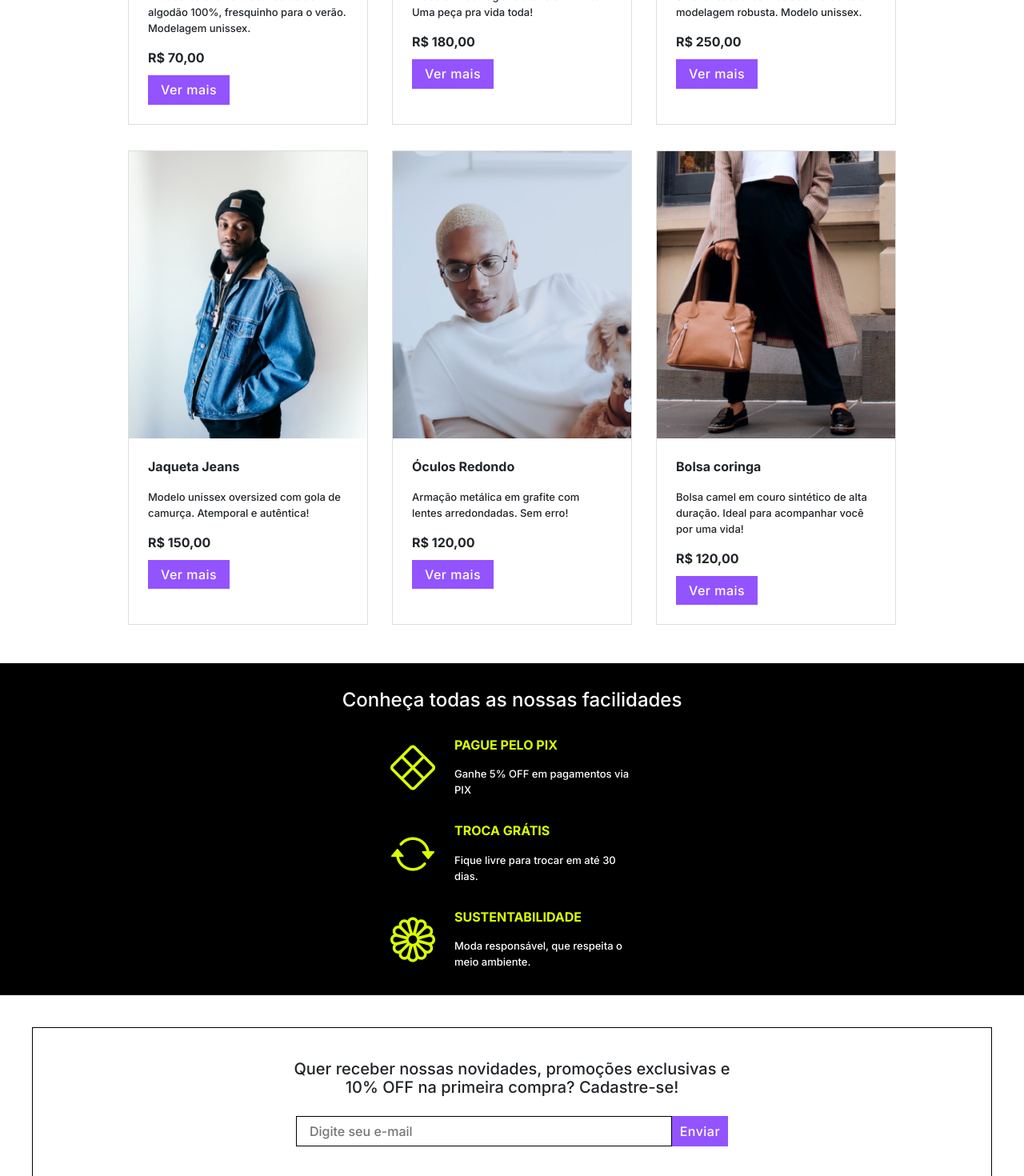
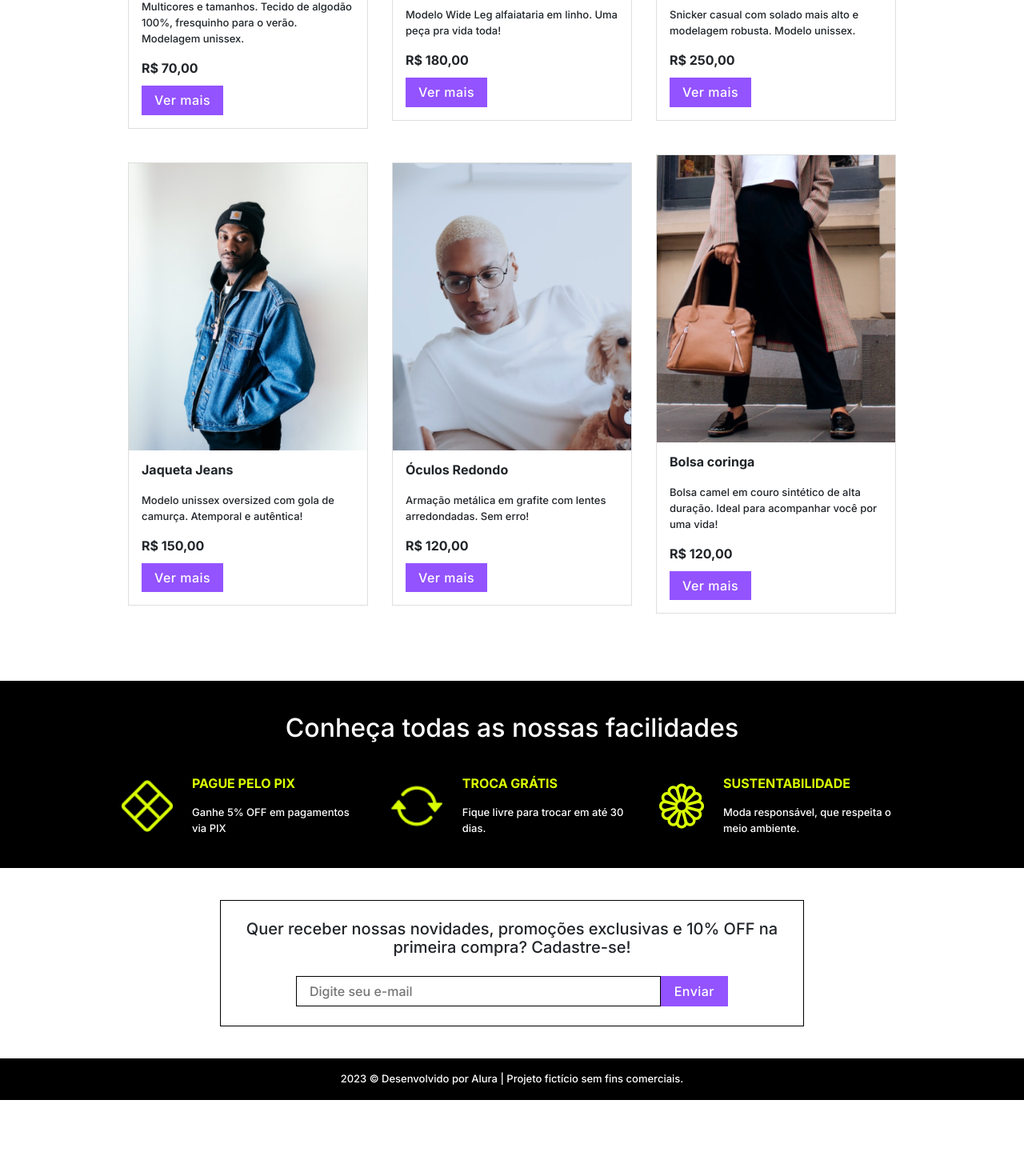
Before and after one commit to Rubendvb/meteora-alura, a React (Vite) app: page / in a window 1280 px wide. Shown: the part 1330-2800 px from the top of the page at 80% size. After the commit the page ends 2705 px from the top, so only its background shows below. Built offline with nearby package versions, Linux system fonts and the light colour scheme.

Commit message:
ajustando desktop

```diff
--- a/src/assets/styles/scss/App.scss
+++ b/src/assets/styles/scss/App.scss
@@ -8,5 +8,6 @@
     color: v.$white;
     font-size: 0.813rem;
     padding: 1rem 1.5rem;
+    margin: 0;
   }
 }
--- a/src/assets/styles/scss/Categories.scss
+++ b/src/assets/styles/scss/Categories.scss
@@ -3,7 +3,7 @@
 
 .categories {
   padding: 1.5rem 1.7rem 3rem;
-  max-width: 94rem;
+  max-width: 90rem;
   margin: 0 auto;
 
   @media only screen and (min-width: 768px) {
@@ -22,9 +22,12 @@
   font-size: 1.75rem;
   font-weight: 500;
 
+  @media only screen and (min-width: 768px) {
+    margin: 0 0 2rem;
+  }
+
   @media only screen and (min-width: 1024px) {
     font-size: 2rem;
-    margin: 0 0 2rem;
   }
 }
 
@@ -39,7 +42,7 @@
     gap: 1.5rem 1.875rem;
   }
 
-  @media only screen and (min-width: 768px) {
+  @media only screen and (min-width: 1024px) {
     display: flex;
     justify-content: space-between;
   }
--- a/src/assets/styles/scss/Facilities.scss
+++ b/src/assets/styles/scss/Facilities.scss
@@ -7,27 +7,57 @@
   flex-direction: column;
   align-items: center;
 
+  & > div {
+    max-width: 90rem;
+  }
+
+  @media only screen and (min-width: 1024px) {
+    padding: 2.5rem;
+  }
+
   &__title {
     text-align: center;
     color: v.$white;
     font-size: 1.5rem;
     font-weight: 500;
     margin: 0 0 2rem;
+
+    @media only screen and (min-width: 768px) {
+      font-size: 2rem;
+    }
+
+    @media only screen and (min-width: 1024px) {
+      margin: 0 0 2.5rem;
+    }
   }
 
   &__content {
     display: flex;
     flex-direction: column;
+    justify-content: center;
     gap: 2rem;
 
     @media only screen and (min-width: 768px) {
       width: 19rem;
     }
 
+    @media only screen and (min-width: 1024px) {
+      flex-direction: row;
+      width: 100%;
+      justify-content: space-evenly;
+    }
+
     &__container {
       display: flex;
       align-items: center;
       gap: 1.5rem;
+      max-width: 304px;
+
+      &__img {
+        @media only screen and (min-width: 1024px) {
+          width: 72px;
+        }
+      }
 
       &__div {
         display: flex;
--- a/src/assets/styles/scss/Header.scss
+++ b/src/assets/styles/scss/Header.scss
@@ -10,7 +10,7 @@
     flex-direction: row;
     align-items: center;
     justify-content: space-between;
-    max-width: 94rem;
+    max-width: 90rem;
     margin: 0 auto;
 
     @media only screen and (min-width: 768px) {
--- a/src/assets/styles/scss/Newsletter.scss
+++ b/src/assets/styles/scss/Newsletter.scss
@@ -3,7 +3,7 @@
 
 .newsletter {
   padding: 1.813rem;
-  max-width: 96rem;
+  max-width: 90rem;
   margin: 0 auto;
 
   @media only screen and (min-width: 768px) {
@@ -22,6 +22,12 @@
     padding: 2.5rem;
   }
 
+  @media only screen and (min-width: 1024px) {
+    max-width: 45.625rem;
+    margin: 0 auto;
+    padding: 1.5rem 0;
+  }
+
   &-text {
     text-align: center;
     color: v.$black-title;
@@ -32,6 +38,10 @@
       font-size: 1.25rem;
       max-width: 35.625rem;
       margin: 0 0 1.5rem;
+    }
+
+    @media only screen and (min-width: 1024px) {
+      max-width: 100%;
     }
   }
 
@@ -50,6 +60,7 @@
       width: 100%;
       border: 1px solid v.$black;
       padding: 0.5rem 1rem;
+      outline: none;
     }
 
     &-btn {
@@ -60,6 +71,10 @@
         500,
         0.457px
       );
+
+      @media only screen and (min-width: 768px) {
+        padding: 0.563rem 1rem;
+      }
     }
   }
 }
--- a/src/assets/styles/scss/Products.scss
+++ b/src/assets/styles/scss/Products.scss
@@ -3,16 +3,18 @@
 
 .products {
   padding: 1.5rem 1.7rem 3rem;
-  max-width: 96rem;
+  max-width: 90rem;
   margin: 0 auto;
 
   @media only screen and (min-width: 768px) {
     padding-top: 0;
   }
 
-  @media only screen and (min-width: 768px) {
-    padding-left: 10rem;
-    padding-right: 10rem;
+  @media only screen and (min-width: 1024px) {
+    // padding-left: 10rem;
+    // padding-right: 10rem;
+    // padding-bottom: 5.25rem;
+    padding: 1.5rem 10rem 5.25rem;
   }
 }
 
@@ -36,6 +38,7 @@
   display: flex;
   flex-direction: column;
   gap: 1.875rem;
+  align-items: center;
 
   @media only screen and (min-width: 768px) {
     display: grid;
@@ -43,12 +46,13 @@
     gap: 2rem 1.875rem;
   }
 
-  @media only screen and (min-width: 768px) {
+  @media only screen and (min-width: 1024px) {
     grid-template-columns: repeat(3, 1fr);
   }
 
   &__card {
     border: 1px solid rgba(0, 0, 0, 0.13);
+    max-width: 21.875rem;
 
     &-img {
       width: 100%;
@@ -76,6 +80,10 @@
       display: flex;
       flex-direction: column;
       align-items: start;
+
+      @media only screen and (min-width: 768px) {
+        padding: 0.813rem 1rem 1rem;
+      }
     }
 
     &-title {
@@ -92,6 +100,7 @@
       line-height: 20px;
       text-align: start;
       margin: 0 0 1rem;
+      font-weight: 400;
     }
 
     &-span {
--- a/src/components/Facilities.tsx
+++ b/src/components/Facilities.tsx
@@ -1,4 +1,4 @@
-import Diamont from "../assets/images/Mobile/Ícones/x-diamond.png";
+import Diamond from "../assets/images/Mobile/Ícones/x-diamond.png";
 import ArrowRepeat from "../assets/images/Mobile/Ícones/arrow-repeat.png";
 import Flower from "../assets/images/Mobile/Ícones/flower1.png";
 
@@ -7,12 +7,14 @@ import "../assets/styles/scss/Facilities.scss";
 export default function Facilities() {
   return (
     <section className="facilities">
-      <h3 className="facilities__title">Conheça todas as nossas facilidades</h3>
-
+      <div>
+        <h3 className="facilities__title">
+          Conheça todas as nossas facilidades
+        </h3>
         <div className="facilities__content">
           <article className="facilities__content__container">
             <img
-            src={Diamont}
+              src={Diamond}
               alt=""
               className="facilities__content__container__img"
             />
@@ -56,6 +58,7 @@ export default function Facilities() {
             </div>
           </article>
         </div>
+      </div>
     </section>
   );
 }
```
Lines whose indentation alone changed are shown as unchanged.
